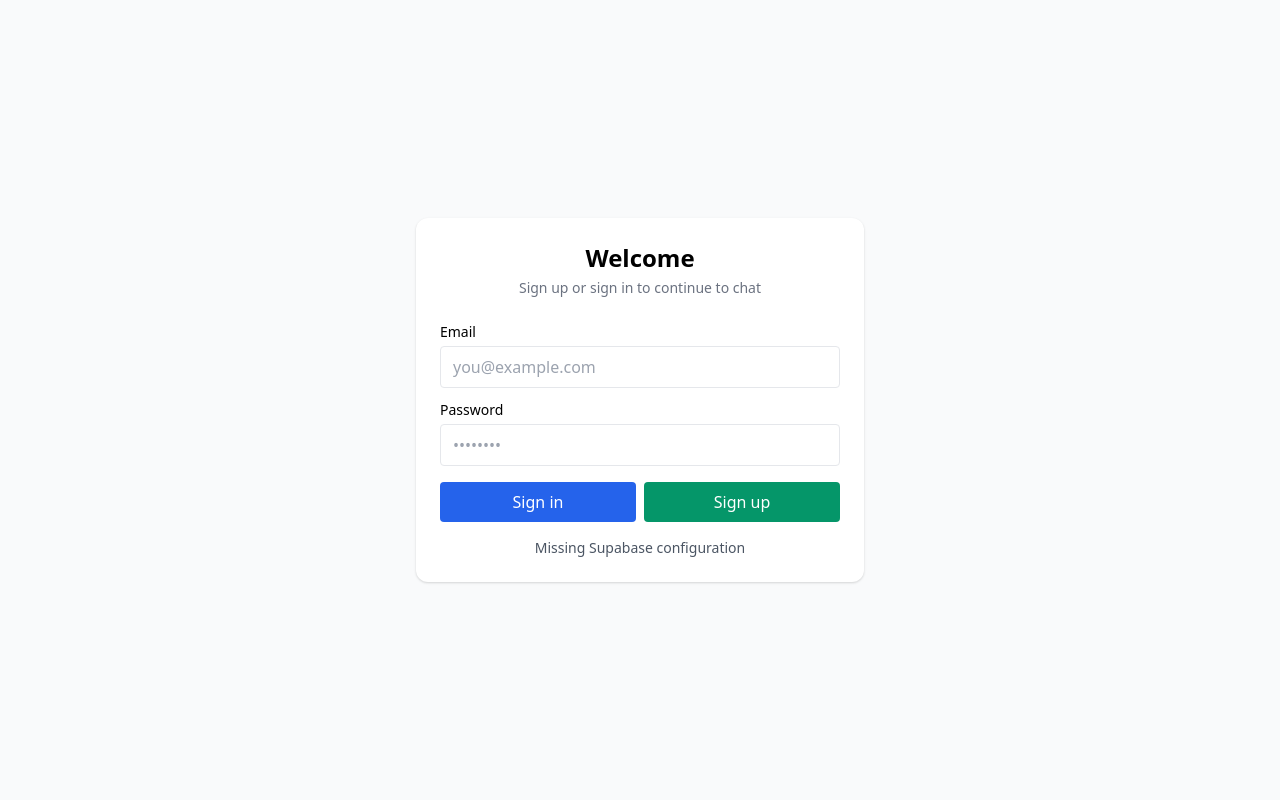
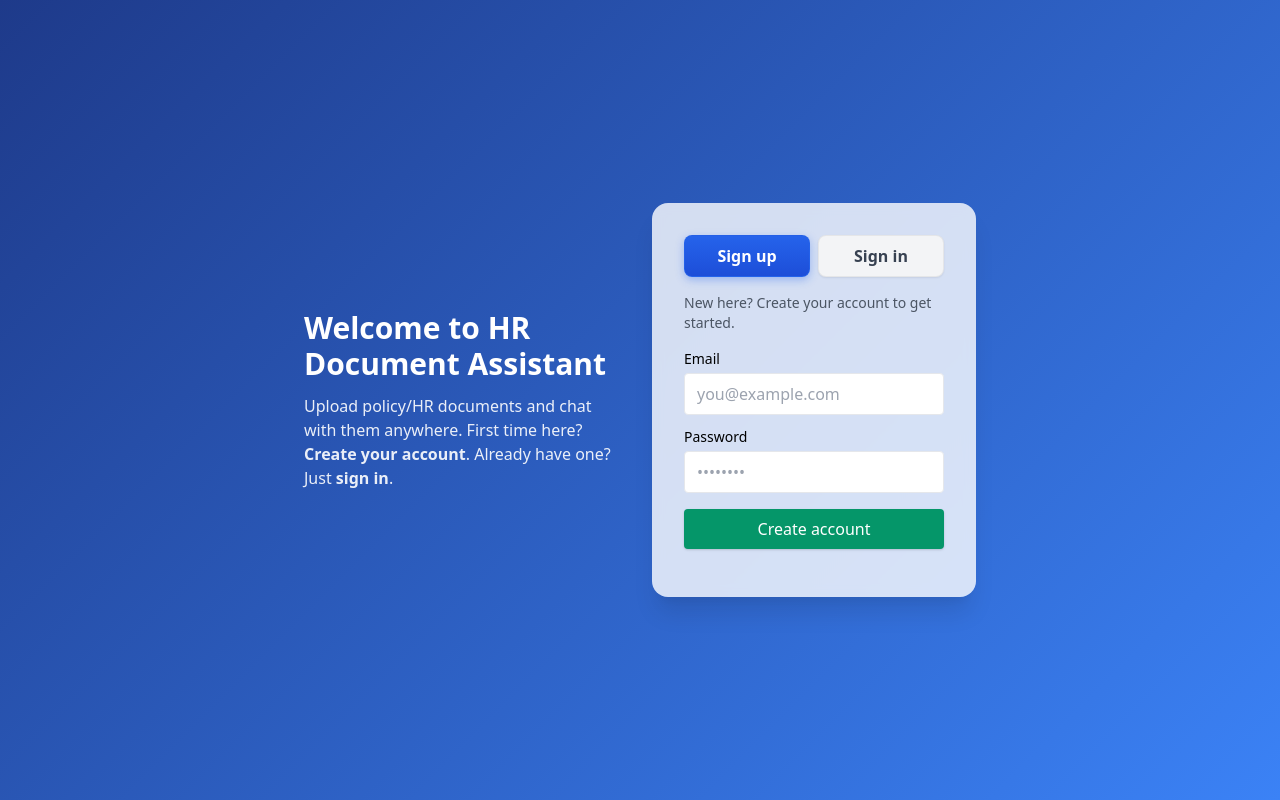
Before and after one commit to intellia-ayushi/Ai_chatbot, a Flask app: page / in a window 1280 px wide. Run offline with Flask 3, Linux system fonts and the light colour scheme; some libraries are stand-ins or nearby versions.

Commit message:
change ui

```diff
--- a/Ai_chatbot/templates/login_supabase.html
+++ b/Ai_chatbot/templates/login_supabase.html
@@ -3,102 +3,146 @@
 <head>
   <meta charset="UTF-8">
   <meta name="viewport" content="width=device-width, initial-scale=1.0">
-  <title>Sign in | HR Assistant</title>
+  <title>Authenticate | HR Assistant</title>
   <link href="https://cdn.jsdelivr.net/npm/tailwindcss@2.2.19/dist/tailwind.min.css" rel="stylesheet">
   <script src="https://unpkg.com/@supabase/supabase-js@2"></script>
   <script>
     window.__SUPABASE_URL__ = "{{ supabase_url or '' }}";
     window.__SUPABASE_ANON__ = "{{ supabase_anon or '' }}";
   </script>
+  <style>
+    /* Tab buttons - subtle highlight */
+    .tab-btn{
+      display: flex; align-items: center; justify-content: center;
+      flex: 1 1 0%; padding: 0.5rem 0.75rem; text-align: center;
+      border-radius: 0.5rem; font-weight: 600; cursor: pointer;
+      transition: all .2s ease; border: 1px solid rgba(0,0,0,.06);
+      box-shadow: 0 1px 2px rgba(0,0,0,.08);
+    }
+    .tab-active{
+      background: linear-gradient(180deg, #2563eb 0%, #1d4ed8 100%);
+      color: #fff; box-shadow: 0 3px 8px rgba(37,99,235,.35);
+      border-color: rgba(37,99,235,.8);
+    }
+    .tab-inactive{ background:#f3f4f6; color:#374151; }
+    .tab-inactive:hover{ background:#e5e7eb; box-shadow:0 2px 6px rgba(0,0,0,.12); }
+    .glass{ backdrop-filter: blur(6px); background: rgba(255,255,255,0.8); }
+    .bg-grad{ background: linear-gradient(135deg, #1e3a8a 0%, #3b82f6 100%); }
+  </style>
   <script>
     document.addEventListener('DOMContentLoaded', async () => {
       const url = window.__SUPABASE_URL__;
       const key = window.__SUPABASE_ANON__;
-      if (!url || !key) {
-        document.getElementById('status').textContent = 'Missing Supabase configuration';
-        return;
+      const supa = window.supabase.createClient(url, key);
+
+      const statusEl = document.getElementById('status');
+      const tabs = { signup: document.getElementById('tab-signup'), login: document.getElementById('tab-login') };
+      const panels = { signup: document.getElementById('panel-signup'), login: document.getElementById('panel-login') };
+
+      function setTab(which){
+        const other = which === 'signup' ? 'login' : 'signup';
+        tabs[which].classList.add('tab-active'); tabs[which].classList.remove('tab-inactive');
+        tabs[other].classList.remove('tab-active'); tabs[other].classList.add('tab-inactive');
+        panels[which].classList.remove('hidden'); panels[other].classList.add('hidden');
+        statusEl.textContent = '';
       }
-      const supa = window.supabase.createClient(url, key);
-      const statusEl = document.getElementById('status');
-      const emailEl = document.getElementById('email');
-      const passEl = document.getElementById('pass');
-      const loginBtn = document.getElementById('loginBtn');
-      const signupBtn = document.getElementById('signupBtn');
+
+      // Default to SIGN UP (clear guidance for first-time users)
+      setTab('signup');
+
+      tabs.signup.onclick = () => setTab('signup');
+      tabs.login.onclick = () => setTab('login');
 
       async function checkSession(){
         const { data: { session } } = await supa.auth.getSession();
-        if (session) {
-          window.location.href = '/chat';
-        }
+        if (session) window.location.href = '/chat';
       }
 
-      loginBtn.onclick = async () => {
-        const email = emailEl.value.trim();
-        const password = passEl.value.trim();
-        if (!email || !password) { statusEl.textContent = 'Enter email and password'; return; }
-        statusEl.textContent = 'Signing in...';
-        const { error } = await supa.auth.signInWithPassword({ email, password });
-        if (error) { statusEl.textContent = error.message; return; }
-        window.location.href = '/chat';
-      };
-
-      signupBtn.onclick = async () => {
-        const email = emailEl.value.trim();
-        const password = passEl.value.trim();
-        if (!email || !password) { statusEl.textContent = 'Enter email and password'; return; }
-        statusEl.textContent = 'Signing up...';
-        try {
+      // SIGN UP flow
+      document.getElementById('signupBtn').onclick = async () => {
+        const email = document.getElementById('su_email').value.trim();
+        const password = document.getElementById('su_pass').value.trim();
+        if (!email || !password){ statusEl.textContent = 'Please enter email and password to sign up.'; return; }
+        statusEl.textContent = 'Creating your account...';
+        try{
           const { data, error } = await supa.auth.signUp({
             email,
             password,
             options: { emailRedirectTo: window.location.origin + '/chat' }
           });
-          if (error) {
-            // Common case when Email provider is disabled in Supabase
-            const msg = (error && error.message || '').toLowerCase();
-            if (msg.includes('email provider is disabled') || msg.includes('identity provider is disabled')) {
+          if (error){
+            const msg = (error.message||'').toLowerCase();
+            if (msg.includes('email provider is disabled') || msg.includes('identity provider is disabled')){
               statusEl.textContent = 'Enable Email provider in Supabase → Authentication → Providers → Email.';
               return;
             }
-            statusEl.textContent = error.message;
-            return;
+            statusEl.textContent = error.message; return;
           }
-          // If confirmations are disabled, session may be created immediately; otherwise try sign-in
-          const hasSession = !!(data && data.session);
-          if (hasSession) { window.location.href = '/chat'; return; }
+          // If confirmations are off, a session may be returned
+          if (data && data.session){ window.location.href = '/chat'; return; }
+          // Otherwise, attempt immediate sign-in (works when confirmation off)
           const si = await supa.auth.signInWithPassword({ email, password });
-          if (si.error) {
-            statusEl.textContent = 'Account created. Now sign in with your password.';
+          if (si.error){
+            statusEl.textContent = 'Account created. Please sign in with your password.';
+            setTab('login');
             return;
           }
           window.location.href = '/chat';
-        } catch (e) {
-          statusEl.textContent = String(e);
-        }
+        }catch(e){ statusEl.textContent = String(e); }
       };
 
-      // If already logged in, go to chat
+      // SIGN IN flow
+      document.getElementById('loginBtn').onclick = async () => {
+        const email = document.getElementById('li_email').value.trim();
+        const password = document.getElementById('li_pass').value.trim();
+        if (!email || !password){ statusEl.textContent = 'Please enter email and password to sign in.'; return; }
+        statusEl.textContent = 'Signing you in...';
+        const { error } = await supa.auth.signInWithPassword({ email, password });
+        if (error){ statusEl.textContent = error.message; return; }
+        window.location.href = '/chat';
+      };
+
       checkSession();
     });
   </script>
 </head>
-<body class="min-h-screen bg-gray-50 flex items-center justify-center p-4">
-  <div class="w-full max-w-md bg-white rounded-xl shadow p-6">
-    <h1 class="text-2xl font-semibold mb-1 text-center">Welcome</h1>
-    <p class="text-sm text-gray-500 mb-6 text-center">Sign up or sign in to continue to chat</p>
-
-    <label class="block text-sm mb-1">Email</label>
-    <input id="email" type="email" class="w-full border rounded px-3 py-2 mb-3" placeholder="you@example.com" />
-
-    <label class="block text-sm mb-1">Password</label>
-    <input id="pass" type="password" class="w-full border rounded px-3 py-2 mb-4" placeholder="••••••••" />
-
-    <div class="flex gap-2">
-      <button id="loginBtn" class="flex-1 bg-blue-600 text-white py-2 rounded">Sign in</button>
-      <button id="signupBtn" class="flex-1 bg-green-600 text-white py-2 rounded">Sign up</button>
+<body class="min-h-screen bg-grad flex items-center justify-center p-6">
+  <div class="w-full max-w-2xl grid grid-cols-1 md:grid-cols-2 gap-6">
+    <div class="hidden md:flex items-center justify-center text-white">
+      <div>
+        <h1 class="text-3xl font-bold mb-3">Welcome to HR Document Assistant</h1>
+        <p class="opacity-90">Upload policy/HR documents and chat with them anywhere. First time here? <span class="font-semibold">Create your account</span>. Already have one? Just <span class="font-semibold">sign in</span>.</p>
+      </div>
     </div>
 
-    <div id="status" class="text-sm text-gray-600 mt-4 text-center"></div>
+    <div class="glass rounded-2xl shadow-xl p-6 md:p-8">
+      <div class="flex gap-2 mb-4">
+        <button id="tab-signup" class="tab-btn tab-active">Sign up</button>
+        <button id="tab-login" class="tab-btn tab-inactive">Sign in</button>
+      </div>
+
+      <!-- Sign up panel (default) -->
+      <div id="panel-signup">
+        <p class="text-sm text-gray-600 mb-4">New here? Create your account to get started.</p>
+        <label class="block text-sm mb-1">Email</label>
+        <input id="su_email" type="email" class="w-full border rounded px-3 py-2 mb-3" placeholder="you@example.com" />
+        <label class="block text-sm mb-1">Password</label>
+        <input id="su_pass" type="password" class="w-full border rounded px-3 py-2 mb-4" placeholder="••••••••" />
+        <button id="signupBtn" class="w-full bg-green-600 hover:bg-green-700 text-white py-2 rounded shadow">Create account</button>
+      </div>
+
+      <!-- Sign in panel -->
+      <div id="panel-login" class="hidden">
+        <p class="text-sm text-gray-600 mb-4">Already have an account? Sign in to continue.</p>
+        <label class="block text-sm mb-1">Email</label>
+        <input id="li_email" type="email" class="w-full border rounded px-3 py-2 mb-3" placeholder="you@example.com" />
+        <label class="block text-sm mb-1">Password</label>
+        <input id="li_pass" type="password" class="w-full border rounded px-3 py-2 mb-4" placeholder="••••••••" />
+        <button id="loginBtn" class="w-full bg-blue-600 hover:bg-blue-700 text-white py-2 rounded shadow">Sign in</button>
+      </div>
+
+      <div id="status" class="text-sm text-gray-700 mt-4 text-center"></div>
+    </div>
   </div>
 </body>
 </html>
```
